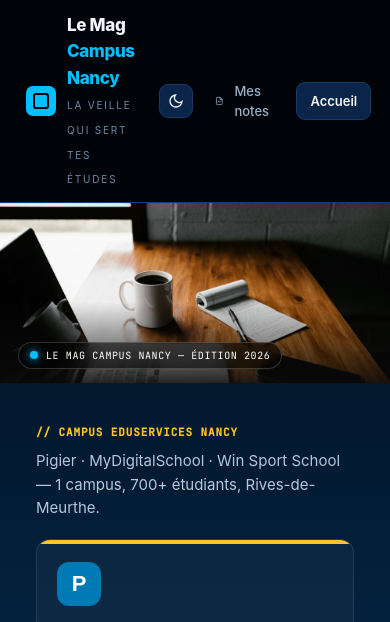
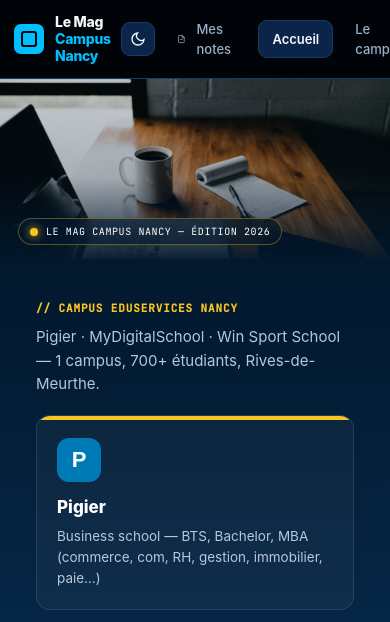
Before and after one commit to eurschel/mag-nancy-campus, a Flask app: page / in a window 390 px wide; the page is wider, and only the part inside the window is pictured. Shown: the top 622 px of that part. Run offline with Flask 3, Linux system fonts and the light colour scheme; some web fonts are replaced.

Commit message:
feat(visuels): overlay marine hero, bandeaux theme photo, favicons vignettes, fix header mobile

```diff
--- a/static/css/style.css
+++ b/static/css/style.css
@@ -1036,3 +1036,39 @@ html[data-theme=light]{ --bg:#fff; --bg2:#f6f6f9; --panel:#fff; --line:#e2e2ea;
   --inv-bg:#0a0a0f; --inv-txt:#f4f4f7; --inv-muted:#9a9aa8; --inv-line:#23232e; }
 
 /* Le hero éditorial reprend le style dark natif (pas d'override) */
+
+/* ============ VISUELS — hero photo, bandeaux thématiques, miniatures ============ */
+
+/* Bandeau photo home : voile bleu marine Pigier (au lieu du noir du mag perso) */
+.home-banner{
+  background-image:
+    linear-gradient(180deg, rgba(2,24,45,.20) 0%, rgba(2,24,45,.32) 55%, rgba(2,24,45,.96) 100%),
+    url("/static/img/hero-home.jpg");
+}
+.home-banner-tag{ background:rgba(2,24,45,.62);
+  border-color:rgba(250,196,34,.35); }
+.home-banner-tag-dot{ background:var(--campus-gold,#fac422);
+  box-shadow:0 0 8px var(--campus-gold,#fac422); }
+
+/* Bandeau photo par thématique (background-image injecté inline par app.js) */
+.theme-hero.has-photo{ background-size:cover; background-position:center;
+  border-bottom:3px solid var(--campus-gold,#fac422); }
+.theme-hero.has-photo .theme-hero-icon{ display:none; }
+.theme-hero.has-photo h1{ color:#fff; text-shadow:0 1px 14px rgba(2,24,45,.7); }
+.theme-hero.has-photo .hero-sub{ color:#d4e0ee; text-shadow:0 1px 10px rgba(2,24,45,.7); }
+.theme-hero.has-photo .hero-badge{ background:rgba(2,24,45,.45);
+  backdrop-filter:blur(6px); -webkit-backdrop-filter:blur(6px); }
+
+/* Favicon de la source sur les vignettes sans image */
+.vignette-fav{ width:16px; height:16px; border-radius:4px;
+  vertical-align:-3px; margin-right:6px; background:#fff; padding:1px; }
+
+/* Compteur modules/ressources lisible sur bandeau photo */
+.theme-hero.has-photo .hero-meta{ color:#b9c9da; text-shadow:0 1px 8px rgba(2,24,45,.7); }
+
+/* Header mobile : brand compact (le sous-titre s'étalait sur 4 lignes) */
+@media (max-width:680px){
+  .topnav-inner{ gap:10px; padding:10px 14px; }
+  .brand-text .name{ font-size:14px; line-height:1.2; }
+  .brand-text .sub{ display:none; }
+}
```
